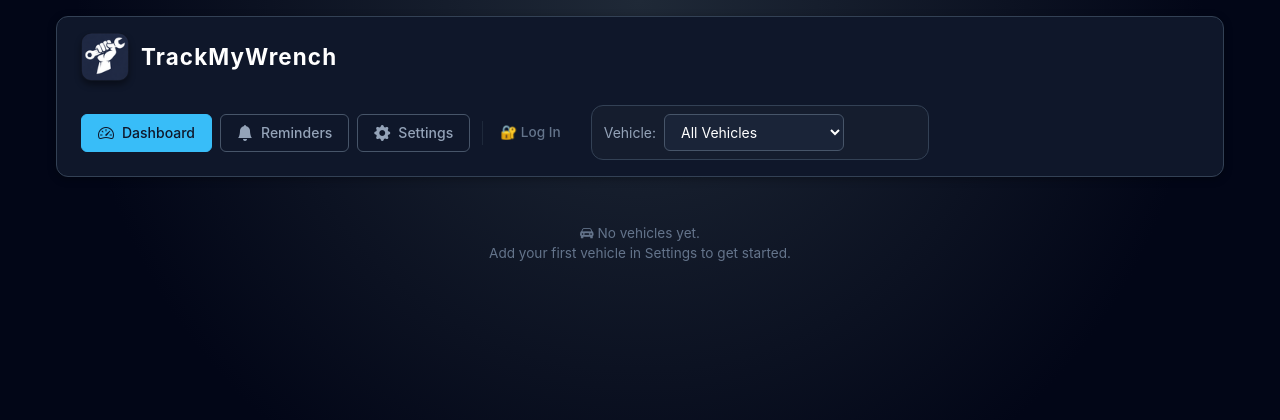
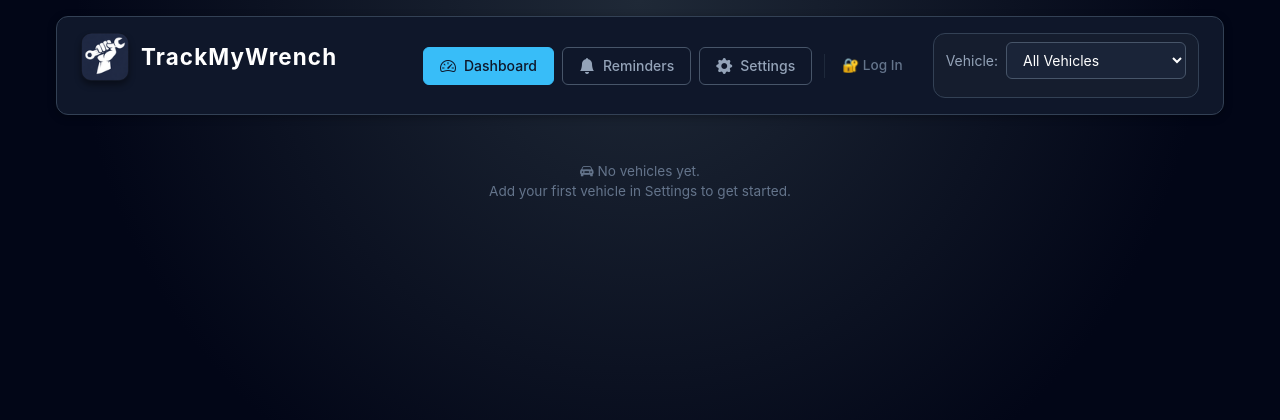
Before and after one commit to eldridgedall0/garageminder, a PHP site: page / in a window 1280 px wide. Shown: the top 420 px of the page. Run offline with PHP 8.4, Linux system fonts and the light colour scheme; data that the repository does not hold is empty; some libraries are stand-ins or nearby versions.

Commit message:
Update gm.02-shell.css

```diff
--- a/assets/css/gm.02-shell.css
+++ b/assets/css/gm.02-shell.css
@@ -126,7 +126,6 @@
    VEHICLE PICKER - Issue #9 Redesign
    ======================================== */
 .vehicle-picker {
-  display: flex;
   align-items: center;
   gap: 12px;
   padding: 8px 12px;
@@ -285,7 +284,7 @@
 #vehicle-picker-odo {
   font-size: var(--gm-font-size-xs);
   color: var(--gm-text-muted);
-  padding-left: 60px;
+  padding: 5px 9px;
 }
 
 /* ========================================
```
